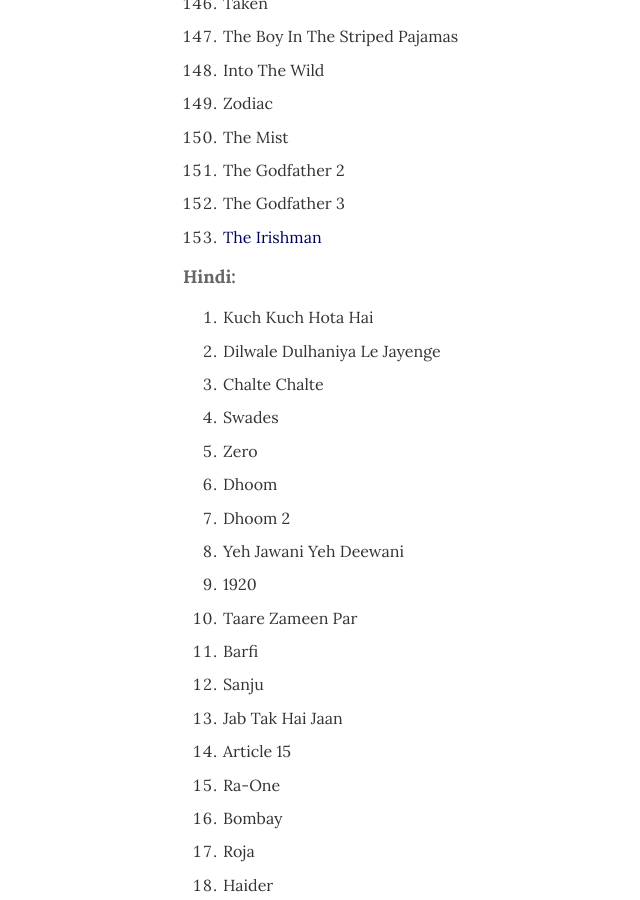
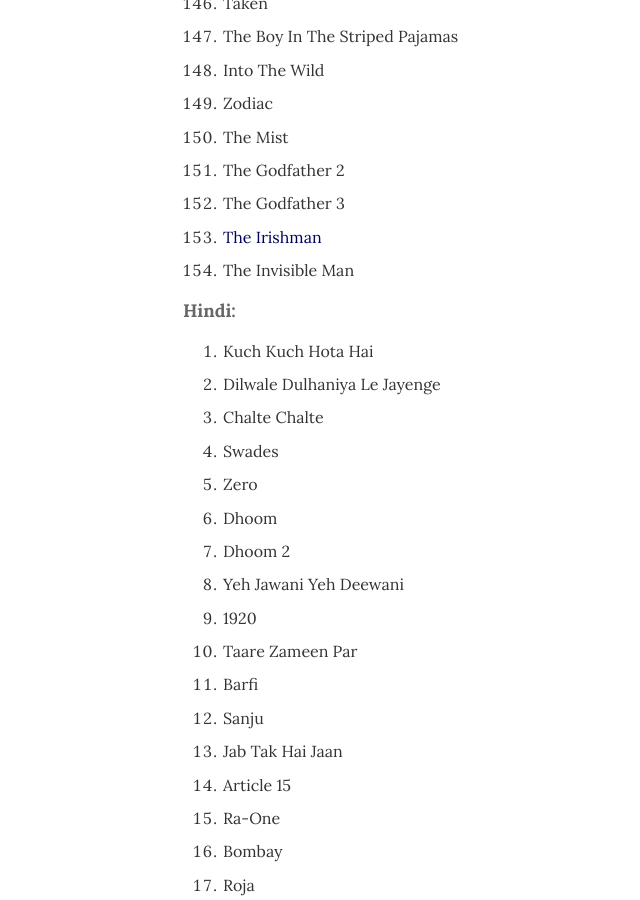
Before and after one commit to argumentativeyouth/pblog, a Jekyll site: the page built from _pages/movies.md, in a window 1280 px wide and 900 px high, scrolled down 5138 px. Shown: the whole window, without its empty margins (142-782 px from the left). Built offline with Jekyll 4.4.1, drawn with Linux system fonts in a browser that asks for light colours.

Commit message:
Update movies.md

```diff
--- a/_pages/movies.md
+++ b/_pages/movies.md
@@ -158,6 +158,7 @@
 151. The Godfather 2
 152. The Godfather 3
 153. [The Irishman](https://moderngaze.net/the-irishman-review/)
+154. The Invisible Man
 
 **Hindi:**
 1. Kuch Kuch Hota Hai
```
